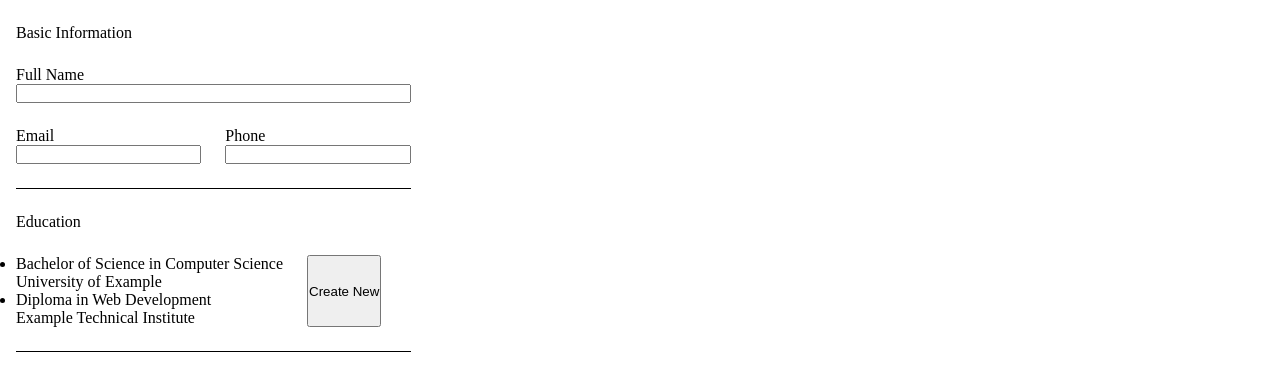
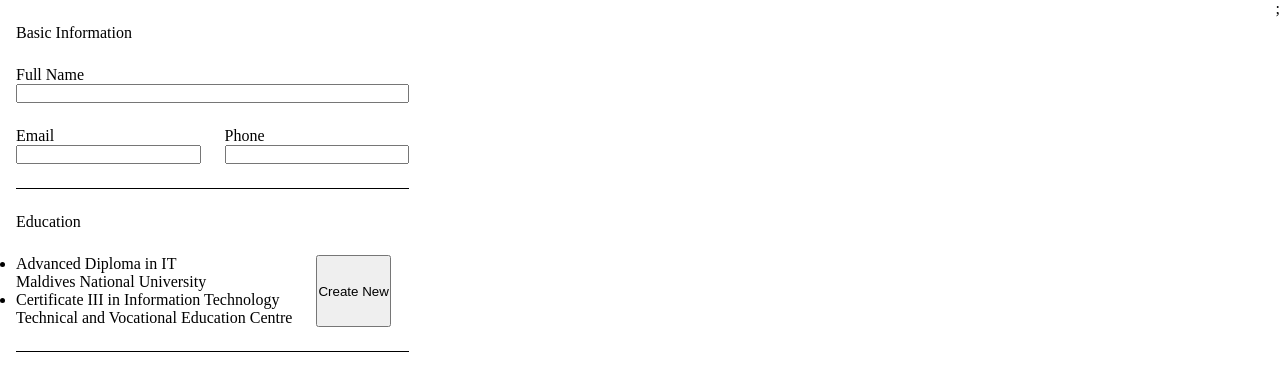
Before and after one commit to aish8la/TOP-React-CV-App, a React (Vite) app: page / in a window 1280 px wide. Shown: the top 366 px of the page. Built offline with nearby package versions, Linux system fonts and the light colour scheme.

Commit message:
refactor: replace dialog with inline form rendering in preview panel
Moved form rendering out of native <dialog> element and into the main screen
area for better control and to avoid nesting warnings in React.

```diff
--- a/src/App.jsx
+++ b/src/App.jsx
@@ -1,14 +1,10 @@
 import './App.css'
-import { CVPreviewScreen} from './components/CVPreviewPanel.jsx'
-import { FormPanel } from './components/CVFormPanel.jsx'
+import { CVPanels } from './components/CVPanels'
 
 function App() {
 
   return (
-    <>
-      <FormPanel />
-      <CVPreviewScreen />
-    </>
+    <CVPanels />
   )
 }
 
--- a/src/components/CVFormPanel.jsx
+++ b/src/components/CVFormPanel.jsx
@@ -1,14 +1,13 @@
 import '../styles/CVFormPanel.css'
-import { education } from '../logic/dataHandlers.js'
 import { EducationSection } from './EducationSection.jsx'
 import { BasicInfoSection } from './BasicInfoSection.jsx'
 
-export function FormPanel() {
+export function FormPanel({ onEducationClick, cvData }) {
     return (
         <aside>
             <form action="">
                 <BasicInfoSection />
-                <EducationSection data={education} />
+                <EducationSection cvData={cvData} onEducationClick={onEducationClick}/>
             </form>
         </aside>
     )
--- /dev/null
+++ b/src/components/CVPanels.jsx
@@ -0,0 +1,33 @@
+import { FormPanel } from "./CVFormPanel";
+import { CVPreviewScreen } from "./CVPreviewPanel";
+import { EducationForm } from "./EducationForm";
+import { useState } from "react";
+import { cvData } from "../logic/dataHandlers";
+
+
+export function CVPanels() {
+
+    const [currentCVData, setCVData] = useState( {...cvData} );
+    const [mainScreen, setMainScreen] = useState({type: "Preview"});
+
+    let currentScreen;
+
+    if(mainScreen.type === "Preview") {
+        currentScreen = <CVPreviewScreen />
+    } else if (mainScreen.type === "Education") {
+        currentScreen = <EducationForm currentFormData={mainScreen} />
+    }
+
+    function showEducationForm(eduUID) {
+        const entry = cvData.education.find(item => item.uid === eduUID);
+        setMainScreen({...entry, type: "Education"});
+    }
+
+
+    return (
+        <>
+        <FormPanel onEducationClick={showEducationForm} cvData={currentCVData}/>
+        {currentScreen};
+        </>
+    )
+}
--- /dev/null
+++ b/src/components/EducationForm.jsx
@@ -0,0 +1,53 @@
+import { useState } from "react";
+
+export function EducationForm({ currentFormData }) {
+
+
+
+    const [eduFormData, setEduFormData] = useState({...currentFormData});
+
+    function onChange(e) {
+        const {name, value} = e.target;
+
+        setEduFormData({
+            ...eduFormData,
+            [name]: value
+        });
+    }
+
+    return (
+        <main>
+            <form>
+                <label htmlFor="institution">
+                    <span>Institution</span>
+                    <input type="text" id="institution" value={eduFormData?.institution || ""} name="institution" onChange={onChange} />
+                </label>
+                <label htmlFor="level">
+                    <span>Level</span>
+                    <input type="text" id="level" value={eduFormData?.level || ""} name="level" onChange={onChange} />
+                </label>
+                <label htmlFor="location">
+                    <span>Location</span>
+                    <input type="text" id="location" value={eduFormData?.location || ""} name="location" onChange={onChange} />
+                </label>
+                <label htmlFor="grade">
+                    <span>Grade</span>
+                    <input type="text" id="grade" value={eduFormData?.grade || ""} name="grade" onChange={onChange} />
+                </label>
+                <label htmlFor="startDate">
+                    <span>Start Date</span>
+                    <input type="date" id="startDate" value={eduFormData?.startDate || ""} name="startDate" onChange={onChange} />
+                </label>
+                <label htmlFor="endDate">
+                    <span>End Date</span>
+                    <input type="date" id="endDate" value={eduFormData?.endDate || ""} name="endDate" onChange={onChange} />
+                </label>
+                <label htmlFor="description">
+                    <span>Description</span>
+                    <input type="text" id="description" value={eduFormData?.description || ""} name="description" onChange={onChange} />
+                </label>
+            </form>
+        </main>
+
+    )
+}
--- a/src/components/EducationSection.jsx
+++ b/src/components/EducationSection.jsx
@@ -1,23 +1,10 @@
-import { useState } from "react";
+export function EducationSection({ cvData, onEducationClick }) {
 
-export function EducationSection({ data }) {
+    const currentForm = cvData?.education;
 
-    const [currentForm, setCurrentForm] = useState(null);
-
-    const dialogRef = "edu-dialog";
-
-    function toggleDialog () {
-        const dialog = document.getElementById(dialogRef);
-        dialog.showModal();
-    }
-
-    function loadEducationEntry(uid) {
-        const entry = data.find(entry => {
-            return entry.uid === uid;
-        });
-
-        setCurrentForm({...entry});
-
+    function onClickEntry(e) {
+        const id = e.target.closest("li").id;
+        onEducationClick(id)
     }
 
     return (
@@ -26,13 +13,11 @@ export function EducationSection({ data }) {
                 Education
             </legend>
             <ul>
-                {data.map(entry => {
+                {currentForm.map(entry => {
                     return (
                         <li key={entry.uid}
-                        onClick={() => {
-                            loadEducationEntry(entry.uid);
-                            toggleDialog()
-                        }}
+                            id={entry.uid}
+                            onClick={onClickEntry}
                         >
                             <div>
                                 {entry.level}
@@ -45,60 +30,6 @@ export function EducationSection({ data }) {
                 })}
             </ul>
             <button>Create New</button>
-            <FormDialog dialogId={dialogRef} currentFormData={currentForm} />
         </fieldset>
     )
 }
-
-function FormDialog({ dialogId, currentFormData }) {
-
-    let data = {};
-
-    if(!currentFormData) {
-        data.institution = ""
-        data.level = ""
-        data.location = ""
-        data.startDate = ""
-        data.endDate = ""
-        data.grade = ""
-        data.description = ""
-    } else {
-        data = {...currentFormData};
-    }
-
-    return (
-        //This is a bad idea, use ref for real projects but since it is not covered in TOP at this stage i am using id
-        <dialog id={dialogId}>
-            <form method='dialog'>
-                <label htmlFor="institution">
-                    <span>Institution</span>
-                    <input type="text" id="institution" defaultValue={data.institution} name="institution"/>
-                </label>
-                <label htmlFor="level">
-                    <span>Level</span>
-                    <input type="text" id="level" defaultValue={data.level} name="level"/>
-                </label>
-                <label htmlFor="location">
-                    <span>Location</span>
-                    <input type="text" id="location" defaultValue={data.location} name="location"/>
-                </label>
-                <label htmlFor="grade">
-                    <span>Grade</span>
-                    <input type="text" id="grade" defaultValue={data.grade} name="grade"/>
-                </label>
-                <label htmlFor="startDate">
-                    <span>Start Date</span>
-                    <input type="date" id="startDate" defaultValue={data.startDate} name="startDate"/>
-                </label>
-                <label htmlFor="endDate">
-                    <span>End Date</span>
-                    <input type="date" id="endDate" defaultValue={data.endDate} name="endDate"/>
-                </label>
-                <label htmlFor="description">
-                    <span>Description</span>
-                    <input type="text" id="description" defaultValue={data.description} name="description"/>
-                </label>
-            </form>
-        </dialog>
-    )
-}
--- a/src/logic/dataHandlers.js
+++ b/src/logic/dataHandlers.js
@@ -36,3 +36,53 @@ export const education = [
     description: "Gained hands-on experience with HTML, CSS, JavaScript, and backend technologies through practical projects."
   }
 ];
+
+export const cvData = {
+  basicInfo: {
+    fullName: "Aish Waheed",
+    email: "aish@example.com",
+    phone: "+960 123-4567",
+  },
+
+  education: [
+    {
+      uid: "edu-1",
+      level: "Advanced Diploma in IT",
+      institution: "Maldives National University",
+      location: "Malé, Maldives",
+      startDate: "2023-01-01",
+      endDate: "2025-06-01",
+      description: "Focused on software development, networking, and systems analysis."
+    },
+    {
+      uid: "edu-2",
+      level: "Certificate III in Information Technology",
+      institution: "Technical and Vocational Education Centre",
+      location: "Malé, Maldives",
+      startDate: "2021-06-01",
+      endDate: "2022-12-01",
+      description: "Completed foundational courses in web development and programming."
+    }
+  ],
+
+  workExperience: [
+    {
+      uid: "exp-1",
+      position: "Recovery Assistant",
+      company: "Bank of Maldives",
+      location: "Malé, Maldives",
+      startDate: "2020-01-01",
+      endDate: new Date(),
+      description: "Support debt recovery processes and customer follow-up; improved Excel workflows for data tracking."
+    },
+    {
+      uid: "exp-2",
+      position: "Intern, IT Support",
+      company: "Ministry of Technology",
+      location: "Malé, Maldives",
+      startDate: "2019-06-01",
+      endDate: "2019-12-01",
+      description: "Assisted with hardware maintenance and helped set up basic networking systems."
+    }
+  ]
+};
```
